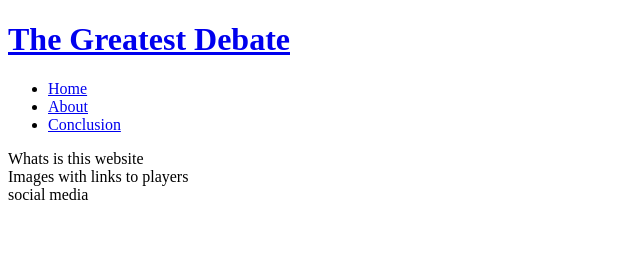
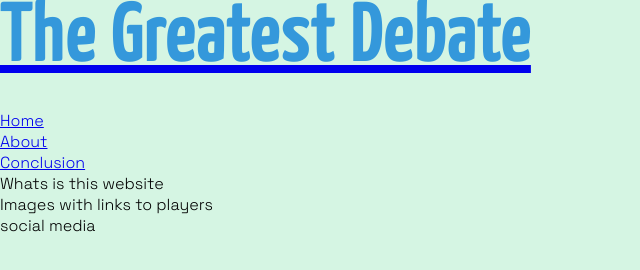
Before and after one commit to JoshuaCarroll1/TheGreatestDebate, a plain HTML site: page index.html in a window 1280 px wide. Shown: the whole page, without its empty margins (0-640 px from the left). Drawn offline with Linux system fonts and the light colour scheme.

Commit message:
Added basic structure css such as body h1 h2

```diff
--- a/assets/css/style.css
+++ b/assets/css/style.css
@@ -0,0 +1,23 @@
+@import url('https://fonts.googleapis.com/css2?family=Space+Grotesk:wght@300&display=swap');
+@import url('https://fonts.googleapis.com/css2?family=Yanone+Kaffeesatz&display=swap');
+
+/* Main Structure css */
+*   {
+    padding: 0;
+    margin: 0;
+    border: 0;
+}
+
+body {
+    background-color: #D5F5E3;
+    font-family: 'Space Grotesk', sans-serif;
+}
+
+/* Headings */
+ h1, h2 {
+    padding-bottom: 30px;
+    color: #3498DB;
+    font-size: 80px;
+    letter-spacing: 2px;
+    font-family: 'Yanone Kaffeesatz', sans-serif;
+ }
```
Also changed, not shown: index.html (+2 -2 lines).
